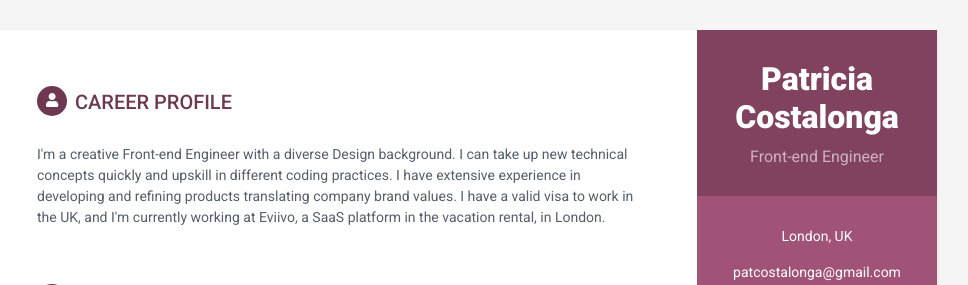
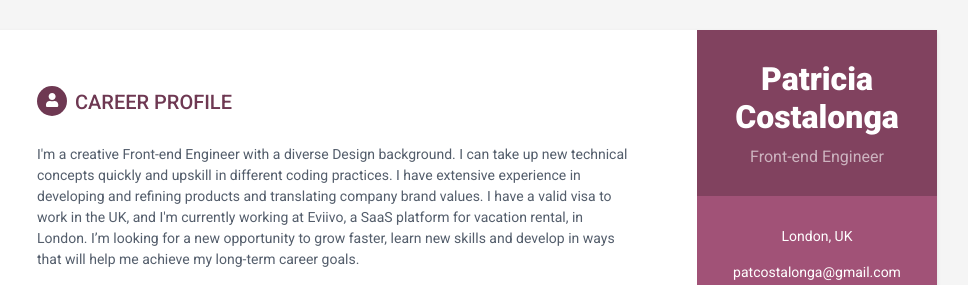
Before and after one commit to PatriciaCostalonga/CV, a plain HTML site: page index.html in a window 1280 px wide. Shown: the top 285 px of the page, without its empty margins (183-1151 px from the left). Drawn offline with Linux system fonts and the light colour scheme.

Commit message:
about updated

```diff
--- a/index.html
+++ b/index.html
@@ -197,7 +197,7 @@
                 <h2 class="section-title"><span class="icon-holder"><svg class="svg-inline--fa fa-user fa-w-14" aria-hidden="true" data-prefix="fas" data-icon="user" role="img" xmlns="http://www.w3.org/2000/svg" viewBox="0 0 448 512" data-fa-i2svg=""><path fill="currentColor" d="M224 256c70.7 0 128-57.3 128-128S294.7 0 224 0 96 57.3 96 128s57.3 128 128 128zm89.6 32h-16.7c-22.2 10.2-46.9 16-72.9 16s-50.6-5.8-72.9-16h-16.7C60.2 288 0 348.2 0 422.4V464c0 26.5 21.5 48 48 48h352c26.5 0 48-21.5 48-48v-41.6c0-74.2-60.2-134.4-134.4-134.4z"></path></svg><!-- <i class="fas fa-user"></i> --></span>Career Profile</h2>
                 <div class="summary">
                     <p>
-                        I'm a creative Front-end Engineer with a diverse Design background. I can take up new technical concepts quickly and upskill in different coding practices. I have extensive experience in developing and refining products translating company brand values. I have a valid visa to work in the UK, and I'm currently working at Eviivo, a SaaS platform in the vacation rental, in London.
+                        I'm a creative Front-end Engineer with a diverse Design background. I can take up new technical concepts quickly and upskill in different coding practices. I have extensive experience in developing and refining products and translating company brand values. I have a valid visa to work in the UK, and I'm currently working at Eviivo, a SaaS platform for vacation rental, in London. I’m looking for a new opportunity to grow faster, learn new skills and develop in ways that will help me achieve my long-term career goals.
                     </p>
                 </div><!--//summary-->
             </section><!--//section-->
```
